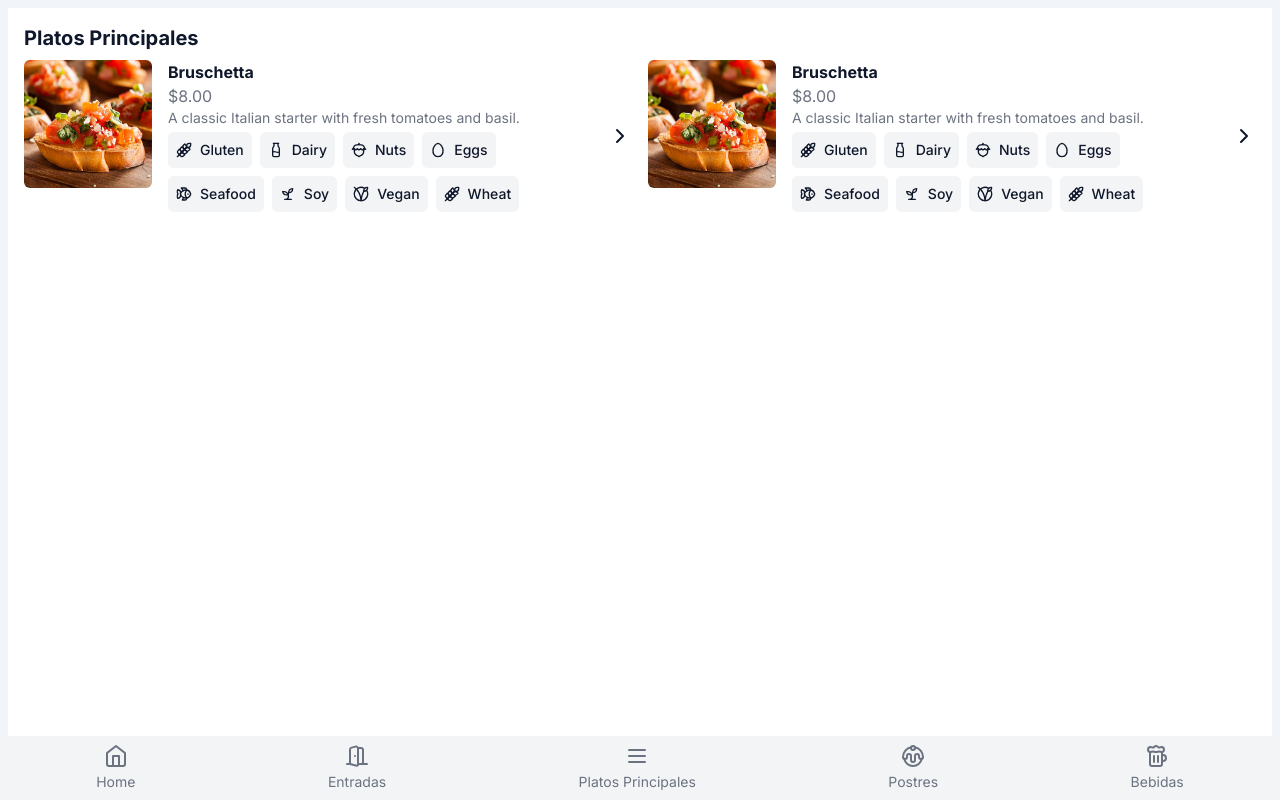
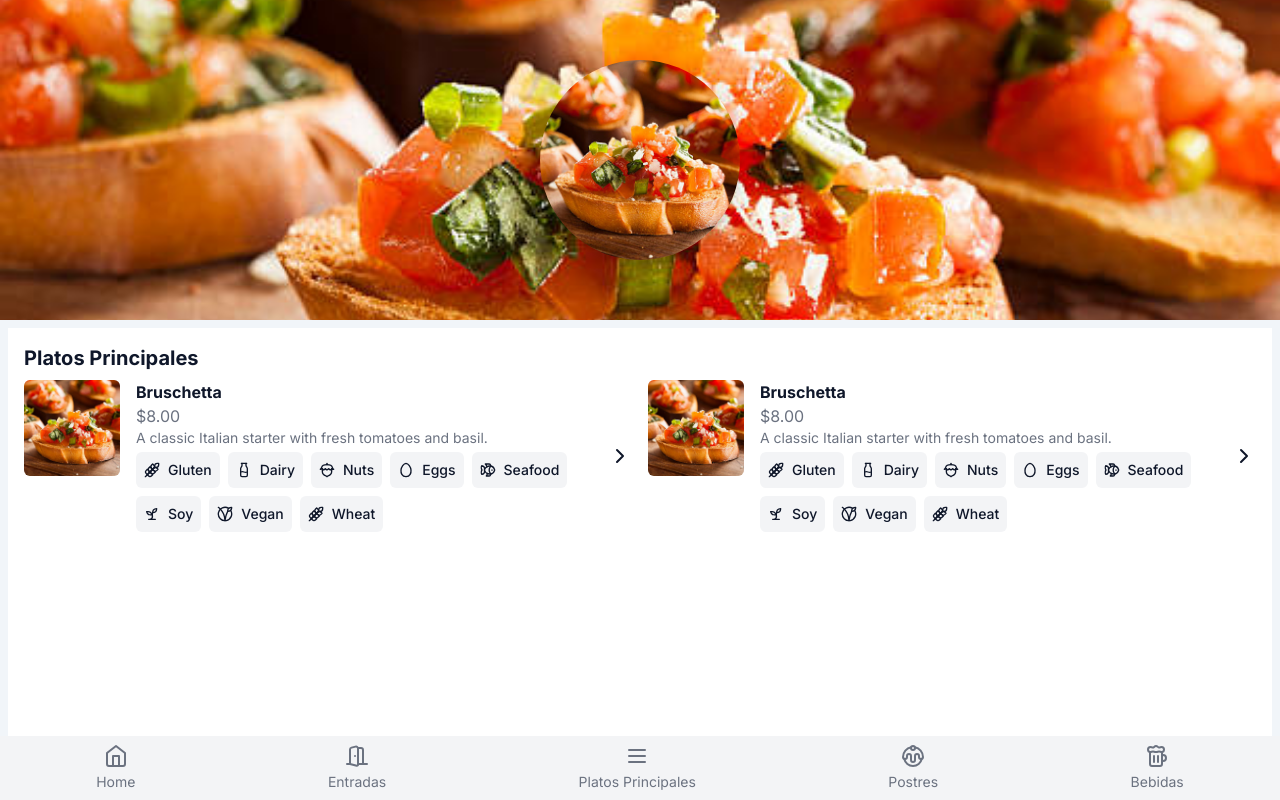
Before and after one commit to stefanodo/menu-app, a Next.js app: page /dashboard/principales in a window 1280 px wide. Built offline with nearby package versions, Linux system fonts and the light colour scheme.

Commit message:
add Headhero

```diff
--- a/src/app/dashboard/bebidas/page.tsx
+++ b/src/app/dashboard/bebidas/page.tsx
@@ -10,27 +10,19 @@ export const metadata = {
 export default function BebidasPage() {
   return (
     <div className="flex flex-col min-h-screen">
-      {/*         <header className="flex items-center justify-between p-4 bg-gray-900 text-white">
-          <div className="flex items-center gap-2">
-            <MenuIcon className="h-8 w-8" />
-            <h1 className="text-2xl font-bold">Delicious Restaurant</h1>
-          </div>
-        </header> */}
-      <main className="flex-1 p-4 bg-white">
+      <main className="flex-1 p-4 bg-white mt-80">
         <section className="mb-8">
           <h2 className="text-xl font-bold mb-2">Bebidas</h2>
           <div className="grid grid-cols-1 md:grid-cols-2 gap-4">
             <div className="flex gap-4">
               <Image
                 alt="Product Image"
-                className="w-32 h-32 object-cover rounded-md"
-                height="100"
+                className="w-24 h-24 object-cover rounded-md"
                 src={MenuImage}
                 style={{
                   aspectRatio: "100/100",
                   objectFit: "cover",
                 }}
-                width="100"
               />
               <div className="flex-1">
                 <h3 className="font-bold">Bruschetta</h3>
@@ -80,14 +72,12 @@ export default function BebidasPage() {
             <div className="flex gap-4">
               <Image
                 alt="Product Image"
-                className="w-32 h-32 object-cover rounded-md"
-                height="100"
+                className="w-24 h-24 object-cover rounded-md"
                 src={MenuImage}
                 style={{
                   aspectRatio: "100/100",
                   objectFit: "cover",
                 }}
-                width="100"
               />
               <div className="flex-1">
                 <h3 className="font-bold">Bruschetta</h3>
--- a/src/app/dashboard/entradas/page.tsx
+++ b/src/app/dashboard/entradas/page.tsx
@@ -10,27 +10,19 @@ export const metadata = {
 export default function EntradasPage() {
   return (
     <div className="flex flex-col min-h-screen">
-      {/*         <header className="flex items-center justify-between p-4 bg-gray-900 text-white">
-          <div className="flex items-center gap-2">
-            <MenuIcon className="h-8 w-8" />
-            <h1 className="text-2xl font-bold">Delicious Restaurant</h1>
-          </div>
-        </header> */}
-      <main className="flex-1 p-4 bg-white">
+      <main className="flex-1 p-4 bg-white mt-80">
         <section className="mb-8">
           <h2 className="text-xl font-bold mb-2">Entradas</h2>
           <div className="grid grid-cols-1 md:grid-cols-2 gap-4">
             <div className="flex gap-4">
               <Image
                 alt="Product Image"
-                className="w-32 h-32 object-cover rounded-md"
-                height="100"
+                className="w-24 h-24 object-cover rounded-md"
                 src={MenuImage}
                 style={{
                   aspectRatio: "100/100",
                   objectFit: "cover",
                 }}
-                width="100"
               />
               <div className="flex-1">
                 <h3 className="font-bold">Bruschetta</h3>
@@ -80,14 +72,12 @@ export default function EntradasPage() {
             <div className="flex gap-4">
               <Image
                 alt="Product Image"
-                className="w-32 h-32 object-cover rounded-md"
-                height="100"
+                className="w-24 h-24 object-cover rounded-md"
                 src={MenuImage}
                 style={{
                   aspectRatio: "100/100",
                   objectFit: "cover",
                 }}
-                width="100"
               />
               <div className="flex-1">
                 <h3 className="font-bold">Bruschetta</h3>
--- a/src/app/dashboard/layout.tsx
+++ b/src/app/dashboard/layout.tsx
@@ -1,12 +1,19 @@
+import HeadHero from "@/components/headhero/Headhero";
 import Navbar from "@/components/navbar/Navbar";
+import { PageProps } from '../../../.next/types/app/dashboard/postres/page';
 
 export default function DashboardLayout({
   children,
 }: {
   children: React.ReactNode;
 }) {
-  return (
+  return (<>
     <div className="relative flex flex-col bg-slate-100 overflow-y-scroll w-screen h-screen antialiased text-slate-300 selection:bg-blue-600 selection:text-white">
+
+          <div className="fixed top-0 w-full">
+          <HeadHero />
+        </div>
+
       <div className="flex">
         <div className="p-2 w-full text-slate-900">
           {children}
@@ -15,7 +22,7 @@ export default function DashboardLayout({
       <div className="fixed bottom-0 w-full">
         <Navbar />
       </div>
-
     </div>
+  </>
   );
 }
--- a/src/app/dashboard/main/page.tsx
+++ b/src/app/dashboard/main/page.tsx
@@ -1,5 +1,3 @@
-import Image from 'next/image';
-import MenuImage from './bruschetta.png';
 import { SVGProps } from 'react';
 
 export const metadata = {
@@ -10,9 +8,11 @@ export const metadata = {
 export default function MainPage() {
     return (
       <div key="1" className="flex flex-col min-h-screen">
-        <h1>
-            PAGINA PRINCIPAL
-        </h1>
+        <main className="flex-1 p-4 bg-white mt-80">
+            <h1>
+                PAGINA PRINCIPAL
+            </h1>
+        </main>
       </div>
     )
   }
@@ -35,7 +35,6 @@ export default function MainPage() {
       </svg>
     )
   }
-
 
   function EggIcon(props: JSX.IntrinsicAttributes & SVGProps<SVGSVGElement>) {
     return (
@@ -101,7 +100,6 @@ export default function MainPage() {
     )
   }
 
-
   function NutIcon(props: JSX.IntrinsicAttributes & SVGProps<SVGSVGElement>) {
     return (
       <svg
@@ -144,7 +142,6 @@ export default function MainPage() {
     )
   }
 
-
   function WheatIcon(props: JSX.IntrinsicAttributes & SVGProps<SVGSVGElement>) {
     return (
       <svg
--- a/src/app/dashboard/postres/page.tsx
+++ b/src/app/dashboard/postres/page.tsx
@@ -10,27 +10,19 @@ export const metadata = {
 export default function PostresPage() {
   return (
     <div className="flex flex-col min-h-screen">
-      {/*         <header className="flex items-center justify-between p-4 bg-gray-900 text-white">
-          <div className="flex items-center gap-2">
-            <MenuIcon className="h-8 w-8" />
-            <h1 className="text-2xl font-bold">Delicious Restaurant</h1>
-          </div>
-        </header> */}
-      <main className="flex-1 p-4 bg-white">
+      <main className="flex-1 p-4 bg-white mt-80">
         <section className="mb-8">
           <h2 className="text-xl font-bold mb-2">Postres</h2>
           <div className="grid grid-cols-1 md:grid-cols-2 gap-4">
             <div className="flex gap-4">
               <Image
                 alt="Product Image"
-                className="w-32 h-32 object-cover rounded-md"
-                height="100"
+                className="w-24 h-24 object-cover rounded-md"
                 src={MenuImage}
                 style={{
                   aspectRatio: "100/100",
                   objectFit: "cover",
                 }}
-                width="100"
               />
               <div className="flex-1">
                 <h3 className="font-bold">Bruschetta</h3>
@@ -80,14 +72,12 @@ export default function PostresPage() {
             <div className="flex gap-4">
               <Image
                 alt="Product Image"
-                className="w-32 h-32 object-cover rounded-md"
-                height="100"
+                className="w-24 h-24 object-cover rounded-md"
                 src={MenuImage}
                 style={{
                   aspectRatio: "100/100",
                   objectFit: "cover",
                 }}
-                width="100"
               />
               <div className="flex-1">
                 <h3 className="font-bold">Bruschetta</h3>
--- a/src/app/dashboard/principales/page.tsx
+++ b/src/app/dashboard/principales/page.tsx
@@ -10,27 +10,19 @@ export const metadata = {
 export default function PrincipalesPage() {
   return (
     <div className="flex flex-col min-h-screen">
-      {/*         <header className="flex items-center justify-between p-4 bg-gray-900 text-white">
-          <div className="flex items-center gap-2">
-            <MenuIcon className="h-8 w-8" />
-            <h1 className="text-2xl font-bold">Delicious Restaurant</h1>
-          </div>
-        </header> */}
-      <main className="flex-1 p-4 bg-white">
+      <main className="flex-1 p-4 bg-white mt-80">
         <section className="mb-8">
           <h2 className="text-xl font-bold mb-2">Platos Principales</h2>
           <div className="grid grid-cols-1 md:grid-cols-2 gap-4">
             <div className="flex gap-4">
               <Image
                 alt="Product Image"
-                className="w-32 h-32 object-cover rounded-md"
-                height="100"
+                className="w-24 h-24 object-cover rounded-md"
                 src={MenuImage}
                 style={{
                   aspectRatio: "100/100",
                   objectFit: "cover",
                 }}
-                width="100"
               />
               <div className="flex-1">
                 <h3 className="font-bold">Bruschetta</h3>
@@ -80,14 +72,12 @@ export default function PrincipalesPage() {
             <div className="flex gap-4">
               <Image
                 alt="Product Image"
-                className="w-32 h-32 object-cover rounded-md"
-                height="100"
+                className="w-24 h-24 object-cover rounded-md"
                 src={MenuImage}
                 style={{
                   aspectRatio: "100/100",
                   objectFit: "cover",
                 }}
-                width="100"
               />
               <div className="flex-1">
                 <h3 className="font-bold">Bruschetta</h3>
--- /dev/null
+++ b/src/components/headhero/Headhero.tsx
@@ -0,0 +1,41 @@
+/**
+ * v0 by Vercel.
+ * @see https://v0.dev/t/AsxiwnXAvgu
+ * Documentation: https://v0.dev/docs#integrating-generated-code-into-your-nextjs-app
+ */
+import Image from "next/image";
+import BackgroundImage from "./bruschetta.png";
+import BackgroundImage2 from "./bruschetta.png";
+
+export default function HeadHero() {
+    return (
+        <>
+            <div className="relative w-full h-80">
+                <Image
+                alt="Background"
+                className="absolute object-cover w-full h-full"
+                height={1080}
+                src={BackgroundImage}
+                style={{
+                    aspectRatio: "1920/1080",
+                    objectFit: "cover",
+                }}
+                width={1920}
+                />
+                <div className="absolute inset-0 flex items-center justify-center">
+                <Image
+                    alt="Logo"
+                    className="rounded-full object-contain shadow-lg"
+                    height={200}
+                    src={BackgroundImage2}
+                    style={{
+                    aspectRatio: "200/200",
+                    objectFit: "cover",
+                    }}
+                    width={200}
+                />
+                </div>
+            </div>
+        </>
+    )
+}
--- a/src/components/navbar/Navbar.tsx
+++ b/src/components/navbar/Navbar.tsx
@@ -71,7 +71,6 @@ function BeerIcon(props: JSX.IntrinsicAttributes & SVGProps<SVGSVGElement>) {
   )
 }
 
-
 function DessertIcon(props: JSX.IntrinsicAttributes & SVGProps<SVGSVGElement>) {
   return (
     <svg
@@ -92,7 +91,6 @@ function DessertIcon(props: JSX.IntrinsicAttributes & SVGProps<SVGSVGElement>) {
     </svg>
   )
 }
-
 
 function DoorOpenIcon(props: JSX.IntrinsicAttributes & SVGProps<SVGSVGElement>) {
   return (
@@ -117,7 +115,6 @@ function DoorOpenIcon(props: JSX.IntrinsicAttributes & SVGProps<SVGSVGElement>)
   )
 }
 
-
 function HomeIcon(props: JSX.IntrinsicAttributes & SVGProps<SVGSVGElement>) {
   return (
     <svg
@@ -137,7 +134,6 @@ function HomeIcon(props: JSX.IntrinsicAttributes & SVGProps<SVGSVGElement>) {
     </svg>
   )
 }
-
 
 function MenuIcon(props: JSX.IntrinsicAttributes & SVGProps<SVGSVGElement>) {
   return (
```
Also changed, not shown: src/components/headhero/bruschetta.png (added).
